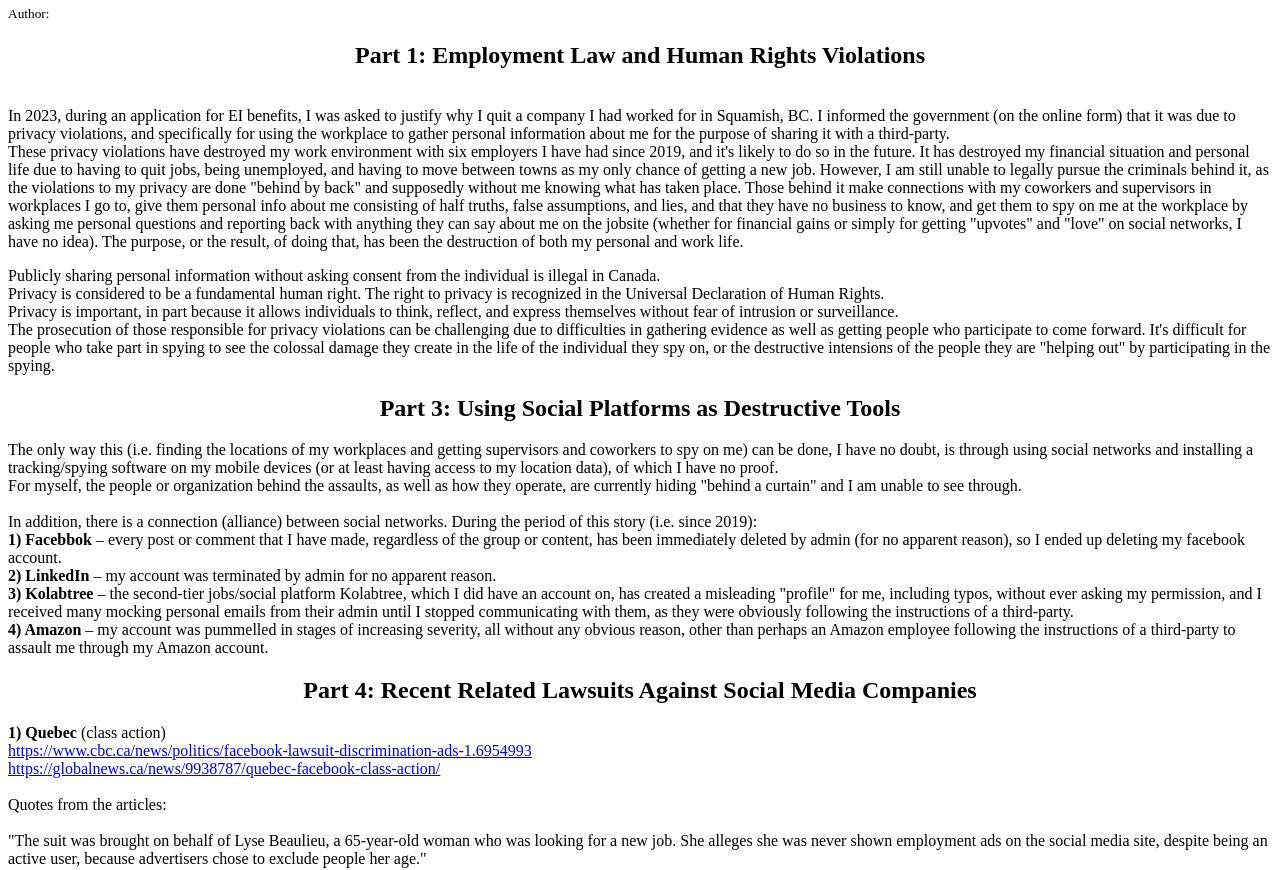
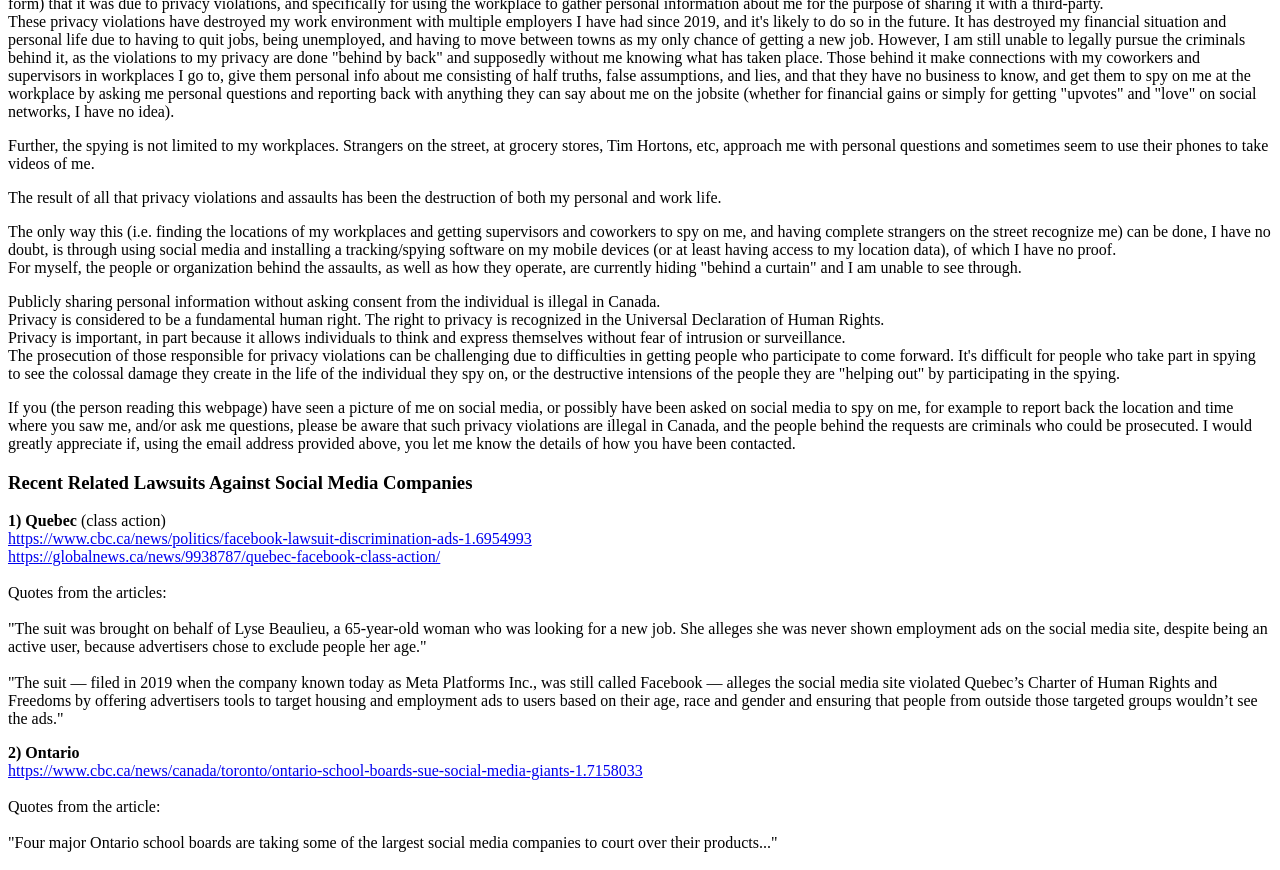
Before and after one commit to MyStoryBC/PrivacyViolations, a plain HTML site: page index.html in a window 1280 px wide. Shown: the part 218-1088 px from the top of the page. Drawn offline with Linux system fonts and the light colour scheme.

Commit message:
Add files via upload

```diff
--- a/index.html
+++ b/index.html
@@ -1,4 +1,3 @@
-
 
 <!DOCTYPE html>
 <html lang="en">
@@ -7,7 +6,7 @@
 
 <meta charset="UTF-8">
 
-<title>Workplace privacy violations</title>
+<title>Personal privacy violations</title>
 
 <meta name="viewport" content="width=device-width, initial-scale=1.0">
 
@@ -42,65 +41,57 @@
 How Social Media Destroyed My Ability to Find and Keep Jobs
 </h2>
 
-<img src="Confidential.JPG" width="75" height="75" alt="">
+<img src="MyStoryBC.JPG" width="75" height="75" alt="Picture of author">
 <p><small>
-Author:
+email: mystorybc@tutamail.com
 </small></p>
 
 </header>
 <section>
 
-<h2>
-Part 1: Employment Law and Human Rights Violations
-</h2>
+<p>
+During a recent (2023) application for EI benefits (I am a Canadian Citizen living in BC), I was asked to justify why I quit a company I had worked for. I informed the government (on the online form) that it was due to privacy violations, and specifically for using the workplace to gather personal information about me for the purpose of sharing it with a third-party.
+<br>
+These privacy violations have destroyed my work environment with multiple employers I have had since 2019, and it's likely to do so in the future. It has destroyed my financial situation and personal life due to having to quit jobs, being unemployed, and having to move between towns as my only chance of getting a new job.
+However, I am still unable to legally pursue the criminals behind it, as the violations to my privacy are done "behind by back" and supposedly without me knowing what has taken place. Those behind it make connections with my coworkers and supervisors in workplaces I go to, give them personal info about me consisting of half truths, false assumptions, and lies, and that they have no business to know, and get them to spy on me at the workplace by asking me personal questions and reporting back with anything they can say about me on the jobsite (whether for financial gains or simply for getting &quot;upvotes&quot; and &quot;love&quot; on social networks, I have no idea).
+</p>
 
 <p>
+Further, the spying is not limited to my workplaces. Strangers on the street, at grocery stores, Tim Hortons, etc, approach me with personal questions and sometimes seem to use their phones to take videos of me.
+</p>
+
+<p>
+The result of all that privacy violations and assaults has been the destruction of both my personal and work life.
+</p>
+
+<p>
+The only way this (i.e. finding the locations of my workplaces and getting supervisors and coworkers to spy on me, and having complete strangers on the street recognize me) can be done, I have no doubt, is through using social media and installing a tracking/spying software on my mobile devices (or at least having access to my location data), of which I have no proof.
 <br>
-In 2023, during an application for EI benefits, I was asked to justify why I quit a company I had worked for in Squamish, BC. I informed the government (on the online form) that it was due to privacy violations, and specifically for using the workplace to gather personal information about me for the purpose of sharing it with a third-party.
-<br>
-These privacy violations have destroyed my work environment with six employers I have had since 2019, and it's likely to do so in the future. It has destroyed my financial situation and personal life due to having to quit jobs, being unemployed, and having to move between towns as my only chance of getting a new job.
-However, I am still unable to legally pursue the criminals behind it, as the violations to my privacy are done "behind by back" and supposedly without me knowing what has taken place. Those behind it make connections with my coworkers and supervisors in workplaces I go to, give them personal info about me consisting of half truths, false assumptions, and lies, and that they have no business to know, and get them to spy on me at the workplace by asking me personal questions and reporting back with anything they can say about me on the jobsite (whether for financial gains or simply for getting &quot;upvotes&quot; and &quot;love&quot; on social networks, I have no idea). The purpose, or the result, of doing that, has been the destruction of both my personal and work life.
+For myself, the people or organization behind the assaults, as well as how they operate, are currently hiding &quot;behind a curtain&quot; and I am unable to see through.
 </p>
+
+
 <p>
 Publicly sharing personal information without asking consent from the individual is illegal in Canada.
 <br>
 Privacy is considered to be a fundamental human right. The right to privacy is recognized in the Universal Declaration of Human Rights.
 <br>
-Privacy is important, in part because it allows individuals to think, reflect, and express themselves without fear of intrusion or surveillance.
+Privacy is important, in part because it allows individuals to think and express themselves without fear of intrusion or surveillance.
 <br>
-The prosecution of those responsible for privacy violations can be challenging due to difficulties in gathering evidence as well as getting people who participate to come forward. It's difficult for people who take part in spying to see the colossal damage they create in the life of the individual they spy on, or the destructive intensions of the people they are "helping out" by participating in the spying.
+The prosecution of those responsible for privacy violations can be challenging due to difficulties in getting people who participate to come forward. It's difficult for people who take part in spying to see the colossal damage they create in the life of the individual they spy on, or the destructive intensions of the people they are "helping out" by participating in the spying.
 </p>
-</section>
 
-<section>
-
-<h2>
-Part 3: Using Social Platforms as Destructive Tools
-</h2>
 <p>
-The only way this (i.e. finding the locations of my workplaces and getting supervisors and coworkers to spy on me) can be done, I have no doubt, is through using social networks and installing a tracking/spying software on my mobile devices (or at least having access to my location data), of which I have no proof.
-<br>
-For myself, the people or organization behind the assaults, as well as how they operate, are currently hiding &quot;behind a curtain&quot; and I am unable to see through.
-<br>
-<br>
-In addition, there is a connection (alliance) between social networks. During the period of this story (i.e. since 2019):
-<br>
-<strong>1) Facebbok</strong> &ndash; every post or comment that I have made, regardless of the group or content, has been immediately deleted by admin (for no apparent reason), so I ended up deleting my facebook account.
-<br>
-<strong>2) LinkedIn</strong> &ndash; my account was terminated by admin for no apparent reason.
-<br>
-<strong>3) Kolabtree</strong> &ndash; the second-tier jobs/social platform Kolabtree, which I did have an account on, has created a misleading &quot;profile&quot; for me, including typos, without ever asking my permission, and I received many mocking personal emails from their admin until I stopped communicating with them, as they were obviously following the instructions of a third-party.
-<br>
-<strong>4) Amazon</strong> &ndash; my account was pummelled in stages of increasing severity, all without any obvious reason, other than perhaps an Amazon employee following the instructions of a third-party to assault me through my Amazon account.
+If you (the person reading this webpage) have seen a picture of me on social media, or possibly have been asked on social media to spy on me, for example to report back the location and time where you saw me, and/or ask me questions, please be aware that such privacy violations are illegal in Canada, and the people behind the requests are criminals who could be prosecuted. I would greatly appreciate if, using the email address provided above, you let me know the details of how you have been contacted.
 </p>
 
 </section>
 
 <section>
 
-<h2>
-Part 4: Recent Related Lawsuits Against Social Media Companies
-</h2>
+<h3>
+Recent Related Lawsuits Against Social Media Companies
+</h3>
 <p>
 <strong>1) Quebec</strong> (class action)
 <br>
```
